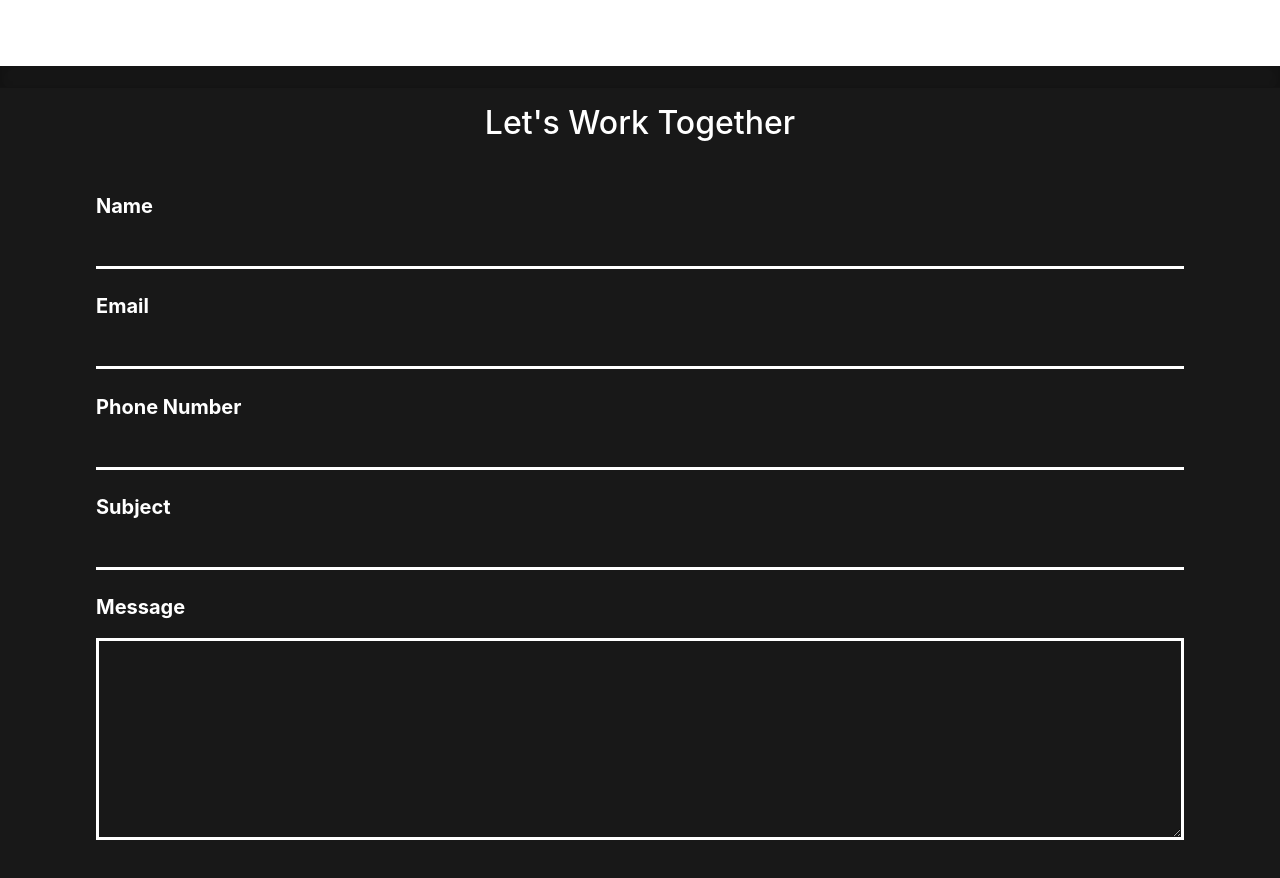
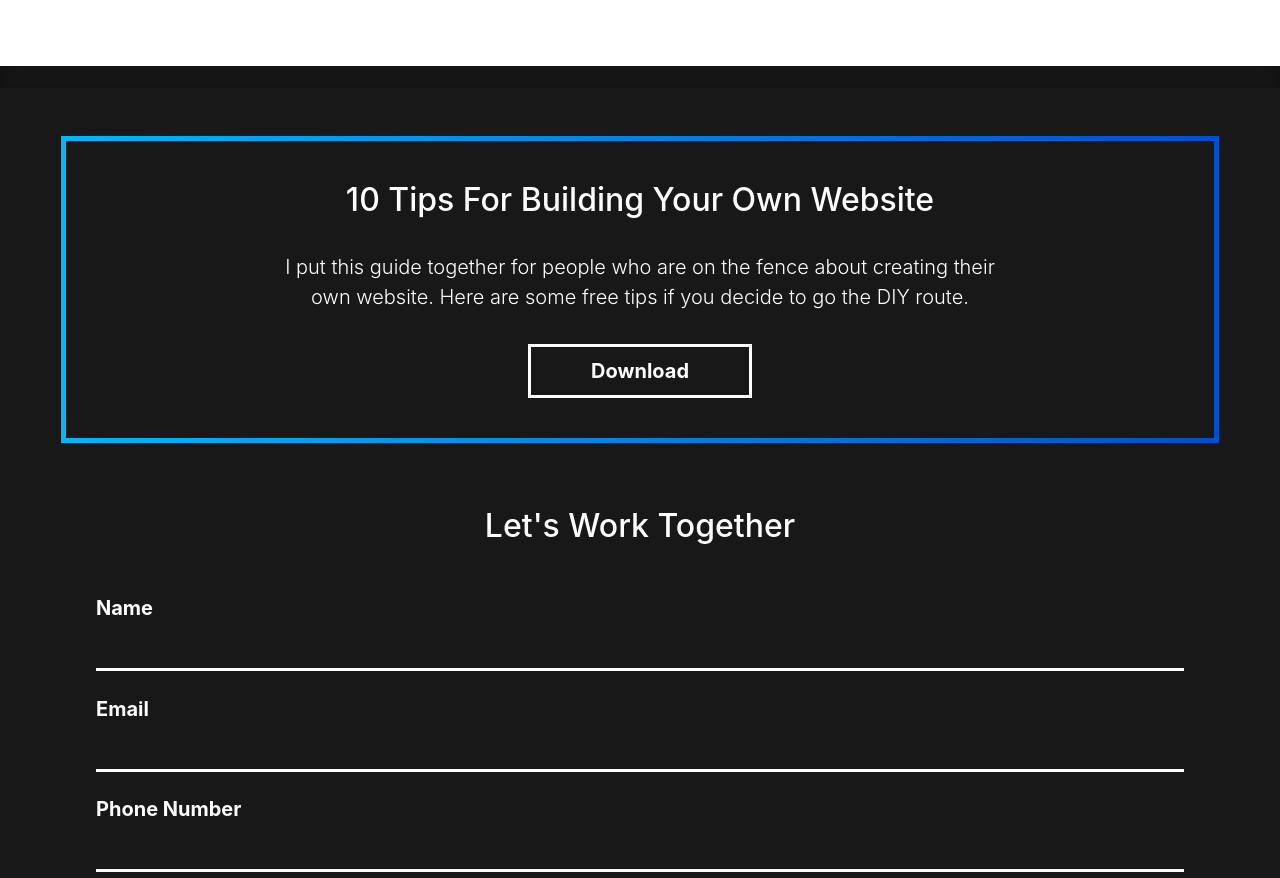
Before and after one commit to ChrisCampbell1/dd-fe, a React (Vite) app: page / in a window 1280 px wide. Shown: the part 2020-2898 px from the top of the page. Built offline with nearby package versions, Linux system fonts and the light colour scheme; no server answers.

Commit message:
update download asset

```diff
--- a/src/components/ModalForm/ModalForm.jsx
+++ b/src/components/ModalForm/ModalForm.jsx
@@ -95,7 +95,7 @@ export default function ModalForm({ handleCloseDownload }) {
         <button>Submit</button>
       </form>
       <a
-        href='/test.png'
+        href='/DevDaddyTips.pdf'
         download
         id={'downloadGuide'}
         style={
--- a/src/pages/Landing/Landing.jsx
+++ b/src/pages/Landing/Landing.jsx
@@ -21,7 +21,7 @@ const Landing = ({ setModalMessage, handleShow }) => {
   //download modal
   const [showDownload, setShowDownload] = useState(false);
   const handleCloseDownload = () => setShowDownload(false);
-  // const handleShowDownload = () => setShowDownload(true);
+  const handleShowDownload = () => setShowDownload(true);
   //contact modal
 
   const [index, setIndex] = useState(0);
@@ -156,7 +156,7 @@ const Landing = ({ setModalMessage, handleShow }) => {
       <div className={styles.divider}></div>
 
 
-      {/* <div className={styles.borderGrad + " " + "my-5"}>
+      <div className={styles.borderGrad + " " + "my-5"}>
         <div className="p-1 text-center bg-body-tertiary">
           <div className="container py-1">
             <h2 className="text-body-emphasis">10 Tips For Building Your Own Website</h2>
@@ -166,7 +166,7 @@ const Landing = ({ setModalMessage, handleShow }) => {
             <button type='button' onClick={handleShowDownload}>Download</button>
           </div>
         </div>
-      </div> */}
+      </div>
 
       <h2 className="mt-3 text-body-emphasis">Let's Work Together</h2>
       <ContactForm
```
Also changed, not shown: 1 other file (tests, documents, lock files or other folders).
